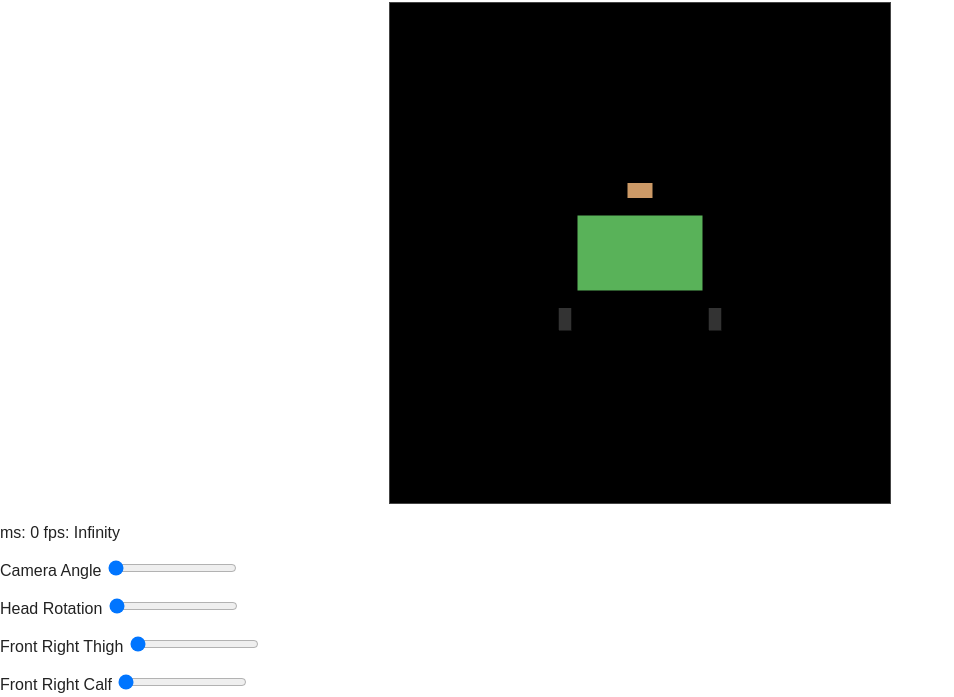
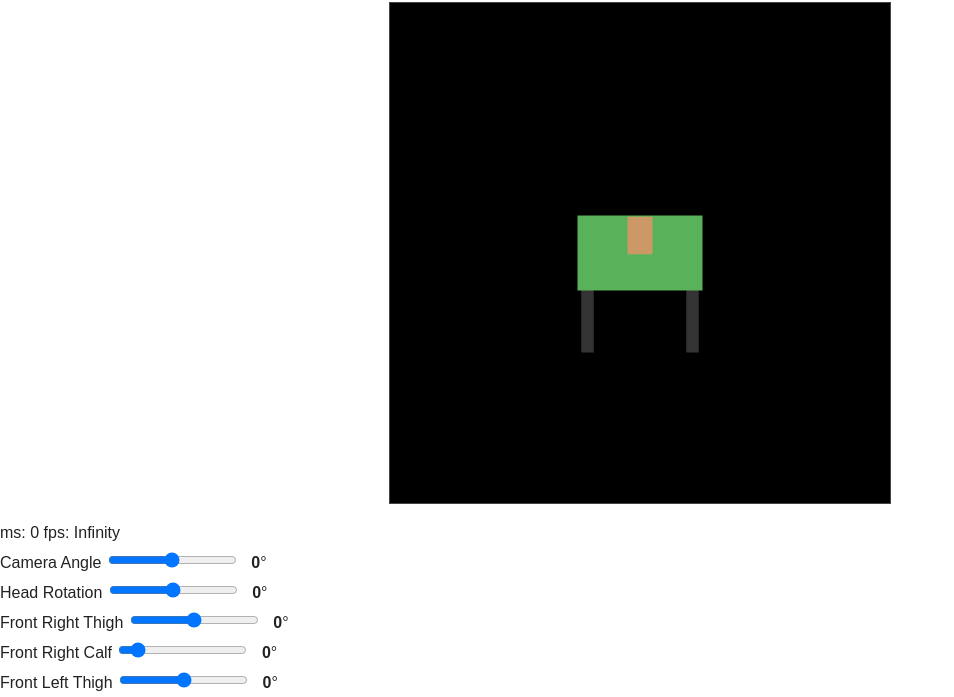
Before and after one commit to CALEBCH0/CSE160, a plain HTML site: page asgn2/src/index.html in a window 1280 px wide. Shown: the part 78-775 px from the top of the page, without its empty margins (0-954 px from the left). Drawn offline with Linux system fonts and the light colour scheme.

Commit message:
asgn2 model adjustment

```diff
--- a/asgn2/src/Cube.js
+++ b/asgn2/src/Cube.js
@@ -119,18 +119,18 @@ function drawCube(M) {
     0.5,  0.5, -0.5
     ]);
 
-    // // 3) Right face (x = +0.5)
-    // setShade(0.8);
-    // drawTriangle3D([
-    // 0.5, -0.5, -0.5,
-    // 0.5,  0.5, -0.5,
-    // 0.5,  0.5,  0.5
-    // ]);
-    // drawTriangle3D([
-    // 0.5, -0.5, -0.5,
-    // 0.5,  0.5,  0.5,
-    // 0.5, -0.5,  0.5
-    // ]);
+    // 3) Right face (x = +0.5)
+    setShade(0.8);
+    drawTriangle3D([
+    0.5, -0.5, -0.5,
+    0.5,  0.5, -0.5,
+    0.5,  0.5,  0.5
+    ]);
+    drawTriangle3D([
+    0.5, -0.5, -0.5,
+    0.5,  0.5,  0.5,
+    0.5, -0.5,  0.5
+    ]);
 
     // 4) Back face (z = +0.5)
     setShade(0.7);
--- a/asgn2/src/index.html
+++ b/asgn2/src/index.html
@@ -1,4 +1,4 @@
-<!DOCTYPE html>
+<!-- <!DOCTYPE html>
 <html lang="en">
 <head>
   <meta charset="UTF-8" />
@@ -21,43 +21,43 @@
 
     <p>
       Head Rotation
-      <input type="range" id="headSlide" min="0" max="360" value="0" step="1" class="slider">
+      <input type="range" id="headSlide" min="-90" max="90" value="0" step="1" class="slider">
     </p>
 
     <p>
       Front Right Thigh
-      <input type="range" id="frontRightLegSlide" min="0" max="360" value="0" step="1" class="slider">
+      <input type="range" id="frontRightLegSlide" min="-40" max="40" value="0" step="1" class="slider">
     </p>
     <p>
       Front Right Calf
-      <input type="range" id="frontRightCalfSlide" min="0" max="360" value="0" step="1" class="slider">
+      <input type="range" id="frontRightCalfSlide" min="-90" max="90" value="0" step="1" class="slider">
     </p>
 
     <p>
       Front Left Thigh
-      <input type="range" id="frontLeftLegSlide" min="0" max="360" value="0" step="1" class="slider">
+      <input type="range" id="frontLeftLegSlide" min="-40" max="40" value="0" step="1" class="slider">
     </p>
     <p>
       Front Left Calf
-      <input type="range" id="frontLeftCalfSlide" min="0" max="360" value="0" step="1" class="slider">
+      <input type="range" id="frontLeftCalfSlide" min="-90" max="90" value="0" step="1" class="slider">
     </p>
 
     <p>
       Rear Right Thigh
-      <input type="range" id="rearRightLegSlide" min="0" max="360" value="0" step="1" class="slider">
+      <input type="range" id="rearRightLegSlide" min="-40" max="40" value="0" step="1" class="slider">
     </p>
     <p>
       Rear Right Calf
-      <input type="range" id="rearRightCalfSlide" min="0" max="360" value="0" step="1" class="slider">
+      <input type="range" id="rearRightCalfSlide" min="-90" max="90" value="0" step="1" class="slider">
     </p>
 
     <p>
       Rear Left Thigh
-      <input type="range" id="rearLeftLegSlide" min="0" max="360" value="0" step="1" class="slider">
+      <input type="range" id="rearLeftLegSlide" min="-40" max="40" value="0" step="1" class="slider">
     </p>
     <p>
       Rear Left Calf
-      <input type="range" id="rearLeftCalfSlide" min="0" max="360" value="0" step="1" class="slider">
+      <input type="range" id="rearLeftCalfSlide" min="-90" max="90" value="0" step="1" class="slider">
     </p>
   </div>
 
@@ -67,3 +67,96 @@
   <script src="main.js"></script>
 </body>
 </html>
+ -->
+
+ <!DOCTYPE html>
+<html lang="en">
+<head>
+  <meta charset="UTF-8" />
+  <title>Asgn 2</title>
+  <style>
+    body { margin:0; background:#fff; color:#222; font-family:sans-serif }
+    canvas { display:block; margin:20px auto; border:1px solid #444 }
+    .controls p { margin: 8px 0; }
+    .controls span.value { margin-left: 8px; font-weight: bold; }
+  </style>
+</head>
+<body onload="main()">
+  <h1 style="text-align:center">ASGN 2</h1>
+  <canvas id="webgl" width="500" height="500" style="background-color: #000;"></canvas>
+  <div class="controls">
+    <p id="numdot"> XXX </p>
+
+    <p>
+      Camera Angle
+      <input type="range" id="angleSlide" min="-180" max="180" value="0" step="1" class="slider"
+             oninput="document.getElementById('angleSlideValue').textContent=this.value">
+      <span id="angleSlideValue" class="value">0</span>°
+    </p>
+
+    <p>
+      Head Rotation
+      <input type="range" id="headSlide" min="-45" max="45" value="0" step="1" class="slider"
+             oninput="document.getElementById('headSlideValue').textContent=this.value">
+      <span id="headSlideValue" class="value">0</span>°
+    </p>
+
+    <p>
+      Front Right Thigh
+      <input type="range" id="frontRightLegSlide" min="-40" max="40" value="0" step="1" class="slider"
+             oninput="document.getElementById('frontRightLegSlideValue').textContent=this.value">
+      <span id="frontRightLegSlideValue" class="value">0</span>°
+    </p>
+    <p>
+      Front Right Calf
+      <input type="range" id="frontRightCalfSlide" min="-10" max="90" value="0" step="1" class="slider"
+             oninput="document.getElementById('frontRightCalfSlideValue').textContent=this.value">
+      <span id="frontRightCalfSlideValue" class="value">0</span>°
+    </p>
+
+    <p>
+      Front Left Thigh
+      <input type="range" id="frontLeftLegSlide" min="-40" max="40" value="0" step="1" class="slider"
+             oninput="document.getElementById('frontLeftLegSlideValue').textContent=this.value">
+      <span id="frontLeftLegSlideValue" class="value">0</span>°
+    </p>
+    <p>
+      Front Left Calf
+      <input type="range" id="frontLeftCalfSlide" min="-10" max="90" value="0" step="1" class="slider"
+             oninput="document.getElementById('frontLeftCalfSlideValue').textContent=this.value">
+      <span id="frontLeftCalfSlideValue" class="value">0</span>°
+    </p>
+
+    <p>
+      Rear Right Thigh
+      <input type="range" id="rearRightLegSlide" min="-40" max="40" value="0" step="1" class="slider"
+             oninput="document.getElementById('rearRightLegSlideValue').textContent=this.value">
+      <span id="rearRightLegSlideValue" class="value">0</span>°
+    </p>
+    <p>
+      Rear Right Calf
+      <input type="range" id="rearRightCalfSlide" min="-10" max="90" value="0" step="1" class="slider"
+             oninput="document.getElementById('rearRightCalfSlideValue').textContent=this.value">
+      <span id="rearRightCalfSlideValue" class="value">0</span>°
+    </p>
+
+    <p>
+      Rear Left Thigh
+      <input type="range" id="rearLeftLegSlide" min="-40" max="40" value="0" step="1" class="slider"
+             oninput="document.getElementById('rearLeftLegSlideValue').textContent=this.value">
+      <span id="rearLeftLegSlideValue" class="value">0</span>°
+    </p>
+    <p>
+      Rear Left Calf
+      <input type="range" id="rearLeftCalfSlide" min="-10" max="90" value="0" step="1" class="slider"
+             oninput="document.getElementById('rearLeftCalfSlideValue').textContent=this.value">
+      <span id="rearLeftCalfSlideValue" class="value">0</span>°
+    </p>
+  </div>
+
+  <script src="../lib/cuon-matrix-cse160.js"></script>
+  <script src="Triangle.js"></script>
+  <script src="Cube.js"></script>
+  <script src="main.js"></script>
+</body>
+</html>
--- a/asgn2/src/main.js
+++ b/asgn2/src/main.js
@@ -54,20 +54,6 @@ function renderScene() {
     gl.clear(gl.COLOR_BUFFER_BIT | gl.DEPTH_BUFFER_BIT);
 
     // <---------- draw animal ----------->
-    // // body
-    // const bodyM = new Matrix4().translate(0, 0, 0).scale(0.5, 0.5, 0.5); // Create a model matrix for the body
-    // setCubeColor([0.0, 0.0, 1.0, 1.0]); // Set body color to blue
-    // drawCube(bodyM); // Draw the body
-
-    // //
-    // const joint1M = new Matrix4(bodyM).translate(-0.25, -0.5, 0.0).rotate(-g_joint1Angle, 0, 0, 1).scale(0.5, 1, 0.5); // Create a model matrix for the cube
-    // setCubeColor([1.0, 0.0, 0.0, 1.0]); // Set cube color
-    // drawCube(joint1M); // Draw the joint 1
-
-    // const joint2M = new Matrix4(joint1M).translate(1, 0, 0).rotate(45, 0, 0, 1).scale(0.5, 0.5, 0.5); // Create a model matrix for the joint 2
-    // setCubeColor([0.0, 1.0, 0.0, 1.0]); // Set color to green
-    // drawCube(joint2M); // Draw the joint 2
-
     // 1) Body (centered unit cube scaled into a “shell”)
     const bodyM = new Matrix4()
     .translate(0, 0, 0)
@@ -77,72 +63,109 @@ function renderScene() {
 
     // 2) Head (on top‐front of shell)
     const headM = new Matrix4(bodyM)
-    .translate(    0,   0.833,  0.643 )
-    .rotate(      g_headAngle, 0,1,0 )
-    .scale(      0.2,   0.2,   0.2  );
+    .translate(    0,   0.233,  -0.6 )
+    .rotate(     -g_headAngle, 0, 1, 0 )
+    .scale(      0.2,   0.5,   0.5  );
     setCubeColor([0.8, 0.6, 0.4, 1.0]);    // tan head
     drawCube(headM);
+    const pivotY = 0.5;    // top of unit‐cube in object space
 
-    // 3) Front‐Right Leg: thigh → calf
+    // ---- add two black eyes ----
+    const eyeSX = 0.2, eyeSY = 0.1, eyeSZ = 0.2;  // size of each eye
+
+    // Left eye
+    const leftEyeM = new Matrix4(headM)
+    .translate(-0.1,  0.10,  -0.25)  // move to left, up a bit, flush with front face
+    .scale(      eyeSX, eyeSY, eyeSZ);
+    setCubeColor([0, 0, 0, 1]);           // black
+    drawCube(leftEyeM);
+
+    // Right eye
+    const rightEyeM = new Matrix4(headM)
+    .translate( 0.1,  0.10,  -0.25)  // symmetric on the right
+    .scale(      eyeSX, eyeSY, eyeSZ);
+    setCubeColor([0, 0, 0, 1]);
+    drawCube(rightEyeM);
+
+    // 3) Front-Right Thigh (hinge at its top edge)
     const frThighM = new Matrix4(bodyM)
-    .translate(  0.6,  -0.833,  0.5   )
-    .rotate(     g_frontRightLegAngle, 1,0,0 )
-    .scale(     0.1,   0.2,    0.1   );
-    setCubeColor([0.2, 0.2, 0.2, 1.0]);     // dark grey
+    .translate( 0.42, -0.6, -0.3 )      // position against shell
+    .translate( 0,   pivotY, 0 )       // move hinge to origin
+    .rotate(   -g_frontRightLegAngle, 1, 0, 0 ) // hinge rotation
+    .translate( 0,  -pivotY, 0 )       // move back
+    .scale(    0.1, 0.5,    0.1 );     // size
+    setCubeColor([0.2,0.2,0.2,1]);
     drawCube(frThighM);
 
+    // Front-Right Calf
     const frCalfM = new Matrix4(frThighM)
-    .translate(  0,   -0.75,   0    )
-    .rotate(     g_frontRightCalfAngle, 1,0,0 )
-    .scale(     1.0,  0.5,    1.0  );
-    setCubeColor([0.2, 0.2, 0.2, 1.0]);
+    .translate( 0,   -0.7, -0.1 )        // offset under thigh
+    .translate( 0,    pivotY, 0 )      // hinge at top of calf
+    .rotate(   -g_frontRightCalfAngle, 1, 0, 0 )
+    .translate( 0,   -pivotY, 0 )
+    .scale(    1.0,  1.5,    0.7 );
+    setCubeColor([0.2,0.2,0.2,1]);
     drawCube(frCalfM);
 
-    // 4) Front‐Left Leg
+    // 4) Front-Left Thigh
     const flThighM = new Matrix4(bodyM)
-    .translate( -0.6,  -0.833,  0.5   )
-    .rotate(     g_frontLeftLegAngle, 1,0,0 )
-    .scale(     0.1,   0.2,    0.1   );
-    setCubeColor([0.2, 0.2, 0.2, 1.0]);
+    .translate(-0.42, -0.6, -0.3)
+    .translate( 0,     pivotY, 0 )
+    .rotate(   g_frontLeftLegAngle, 1, 0, 0 )
+    .translate( 0,    -pivotY, 0 )
+    .scale(    0.1,   0.5,    0.1 );
+    setCubeColor([0.2,0.2,0.2,1]);
     drawCube(flThighM);
 
+    // Front-Left Calf
     const flCalfM = new Matrix4(flThighM)
-    .translate(  0,   -0.75,   0    )
-    .rotate(     g_frontLeftCalfAngle, 1,0,0 )
-    .scale(     1.0,  0.5,    1.0  );
-    setCubeColor([0.2, 0.2, 0.2, 1.0]);
+    .translate( 0,   -0.7,  -0.1 )
+    .translate( 0,    pivotY, 0 )
+    .rotate(   -g_frontLeftCalfAngle, 1, 0, 0 )
+    .translate( 0,   -pivotY, 0 )
+    .scale(    1.0,  1.5,    0.7 );
+    setCubeColor([0.2,0.2,0.2,1]);
     drawCube(flCalfM);
 
-    // 5) Rear‐Right Leg
+    // 5) Rear-Right Thigh
     const rrThighM = new Matrix4(bodyM)
-    .translate(  0.6,  -0.833, -0.5   )
-    .rotate(     g_rearRightLegAngle, 1,0,0 )
-    .scale(     0.1,   0.2,    0.1   );
-    setCubeColor([0.2, 0.2, 0.2, 1.0]);
+    .translate( 0.42, -0.6,  0.3 )
+    .translate( 0,     pivotY, 0 )
+    .rotate(   -g_rearRightLegAngle, 1, 0, 0 )
+    .translate( 0,    -pivotY, 0 )
+    .scale(    0.1,   0.5,    0.1 );
+    setCubeColor([0.2,0.2,0.2,1]);
     drawCube(rrThighM);
 
+    // Rear-Right Calf
     const rrCalfM = new Matrix4(rrThighM)
-    .translate(  0,   -0.75,   0    )
-    .rotate(     g_rearRightCalfAngle, 1,0,0 )
-    .scale(     1.0,  0.5,    1.0  );
-    setCubeColor([0.2, 0.2, 0.2, 1.0]);
+    .translate( 0,   -0.7,   0.1 )      // mirror Z offset
+    .translate( 0,    pivotY, 0 )
+    .rotate(   -g_rearRightCalfAngle, 1, 0, 0 )
+    .translate( 0,   -pivotY, 0 )
+    .scale(    1.0,  1.5,    0.7 );
+    setCubeColor([0.2,0.2,0.2,1]);
     drawCube(rrCalfM);
 
-    // 6) Rear‐Left Leg
+    // 6) Rear-Left Thigh
     const rlThighM = new Matrix4(bodyM)
-    .translate( -0.6,  -0.833, -0.5   )
-    .rotate(     g_rearLeftLegAngle, 1,0,0 )
-    .scale(     0.1,   0.2,    0.1   );
-    setCubeColor([0.2, 0.2, 0.2, 1.0]);
+    .translate(-0.42, -0.6,  0.3 )
+    .translate( 0,     pivotY, 0 )
+    .rotate(   g_rearLeftLegAngle, 1, 0, 0 )
+    .translate( 0,    -pivotY, 0 )
+    .scale(    0.1,   0.5,    0.1 );
+    setCubeColor([0.2,0.2,0.2,1]);
     drawCube(rlThighM);
 
+    // Rear-Left Calf
     const rlCalfM = new Matrix4(rlThighM)
-    .translate(  0,   -0.75,   0    )
-    .rotate(     g_rearLeftCalfAngle, 1,0,0 )
-    .scale(     1.0,  0.5,    1.0  );
-    setCubeColor([0.2, 0.2, 0.2, 1.0]);
+    .translate( 0,   -0.7,   0.1 )
+    .translate( 0,    pivotY, 0 )
+    .rotate(   -g_rearLeftCalfAngle, 1, 0, 0 )
+    .translate( 0,   -pivotY, 0 )
+    .scale(    1.0,  1.5,    0.7 );
+    setCubeColor([0.2,0.2,0.2,1]);
     drawCube(rlCalfM);
-
     // <---------- end of drawing ----------->
 
     var duration = performance.now() - startTime; // Calculate duration
@@ -235,7 +258,7 @@ function connectVariablesToGLSL() {
 
 function addActionsForHtmlUI() {
     document.getElementById('angleSlide').addEventListener('mousemove', function() {
-        g_globalAngle = this.value;
+        g_globalAngle = -this.value;
         renderScene();
     });
     // Head
```
